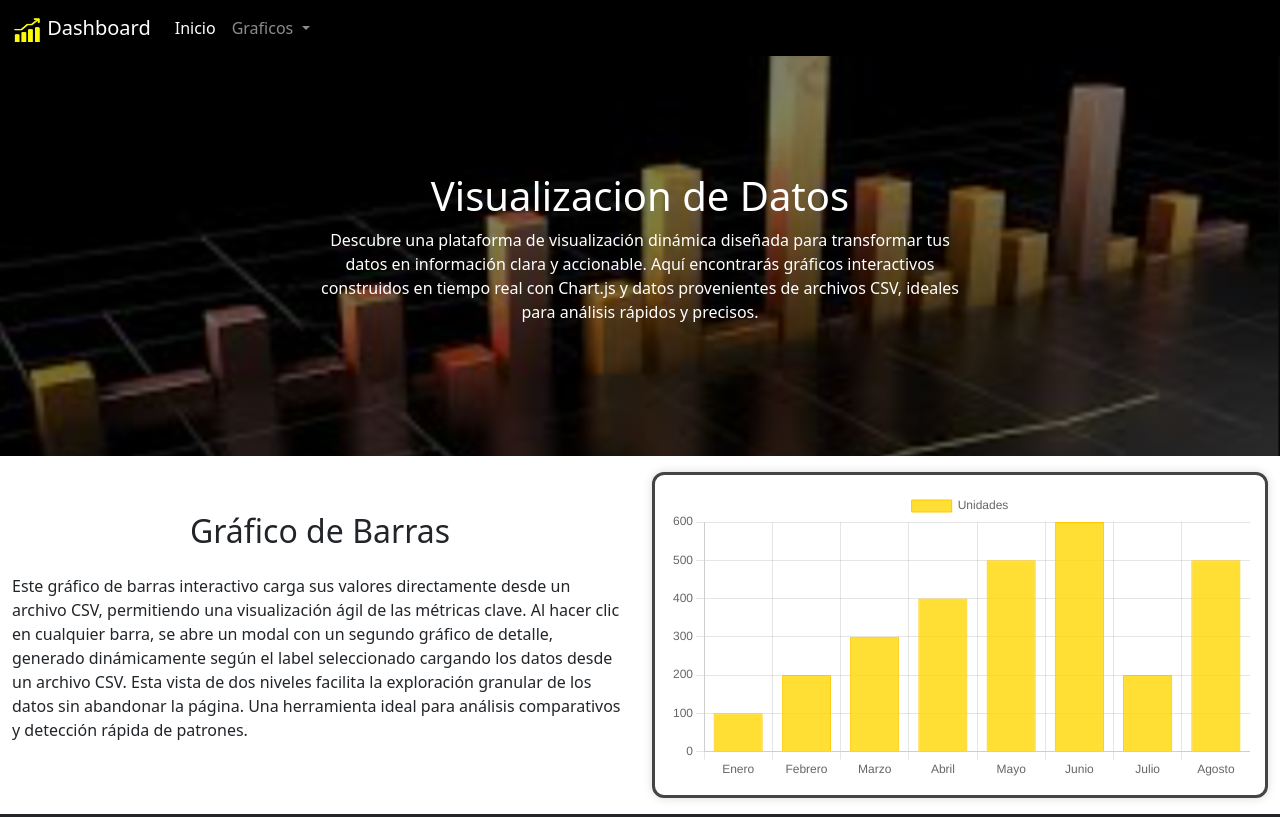
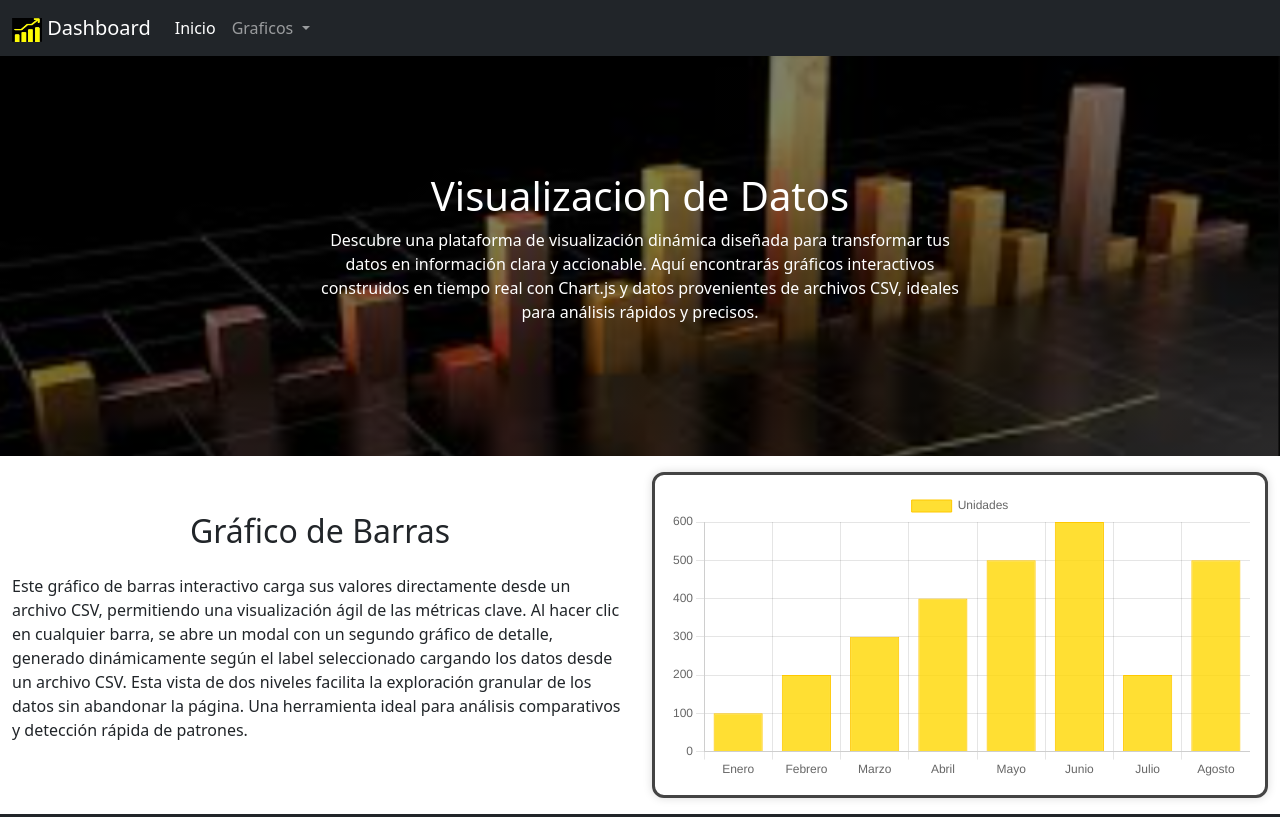
Before and after one commit to tantipann/proyectos, a plain HTML site: page dashboard/index.html in a window 1280 px wide. Shown: the top 817 px of the page. Drawn offline with nearby package versions, Linux system fonts and the light colour scheme.

Commit message:
Add background color to navbar in index.html

```diff
--- a/dashboard/index.html
+++ b/dashboard/index.html
@@ -8,7 +8,7 @@
     <link rel="stylesheet" href="assets/css/styles.css">
 </head>
 <body>
-    <nav id="Inicio" class="navbar navbar-expand-lg navbar-dark">
+    <nav id="Inicio" class="navbar navbar-expand-lg navbar-dark bg-dark">
   <div class="container-fluid">
     <a class="navbar-brand" href="#Inicio">
         <img src="assets/img/ico.png" alt="Grafico" width="30" height="24">
```
